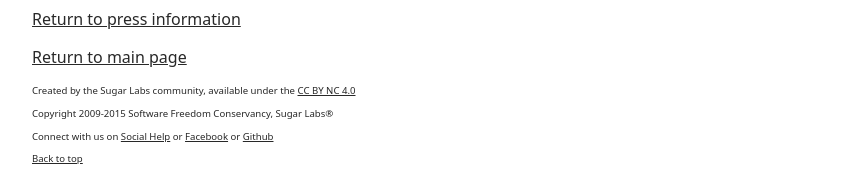
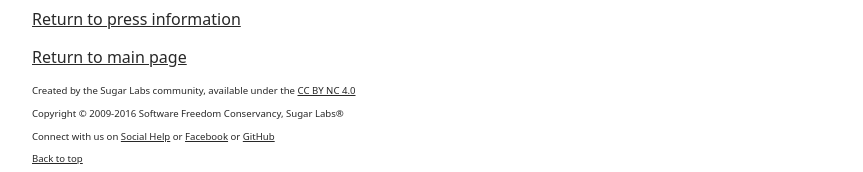
Before and after one commit to sugarlabs/www, a Jekyll site: the page built from _posts/2008-12-09-Sugar-Labs-joins-the-Software-Freedom-Conservancy.md, in a window 1280 px wide. Shown: the part 947-1119 px from the top of the page, without its empty margins (208-1071 px from the left). Built offline with Jekyll 4.4.1, drawn with Linux system fonts in a browser that asks for light colours; a script that is not in the unit is left out.

Commit message:
dynamic footer

```diff
--- a/_includes/footer.html
+++ b/_includes/footer.html
@@ -4,13 +4,16 @@
   CC BY NC 4.0</a>
   </p>
 
-  <p>Copyright 2009-2015 Software Freedom Conservancy, Sugar Labs®</p>
+  <p id="copy"></p>
+<script>
+  document.getElementById("copy").innerHTML="Copyright &copy; 2009-"+new Date().getFullYear()+ " Software Freedom Conservancy, Sugar Labs&reg;";
+</script>
 
   <!-- FIXME: Update/remove pages -->
   <p>Connect with us on
     <a href="https://socialhelp.sugarlabs.org">Social Help</a> or
     <a href="https://www.facebook.com/SugarLabs-187845102582/timeline/">Facebook</a> or
-    <a href="https://github.com/sugarlabs">Github</a>
+    <a href="https://github.com/sugarlabs">GitHub</a>
   </p>
 
   <p><a href="#top" title="Back to the top">Back to top</a></p>
```
